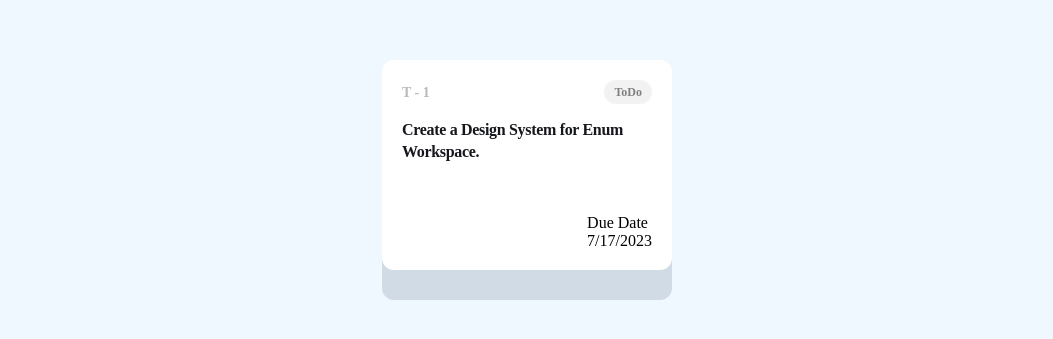
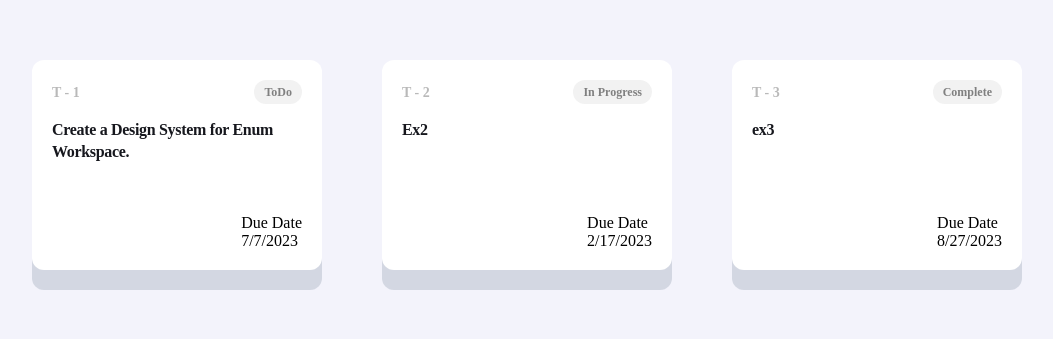
Before and after one commit to vaidanicu/Task-Manager, a React (Create React App) app: page / in a window 1280 px wide. Shown: the part 235-574 px from the top of the page, without its empty margins (113-1166 px from the left). Built offline with nearby package versions, Linux system fonts and the light colour scheme.

Commit message:
add Props

```diff
--- a/src/App.css
+++ b/src/App.css
@@ -1,5 +1,5 @@
-.App {
-  background-color: aliceblue;
+.App-header {
+  background-color: #f3f3fb;
   min-height: 100vh;
   display: flex;
   justify-content: center;
--- a/src/App.js
+++ b/src/App.js
@@ -1,12 +1,54 @@
 import "./App.css";
-import MyFirstComponent from "./components/MyFirstComponent";
 import TaskCard from "./components/task-card/TaskCard";
 
 function App() {
+  const Id = "T - 1";
+  const Status = "ToDo";
+  const Name = "Create a Design System for Enum Workspace.";
+  const dueDate = new Date(2023, 6, 17);
+
+  const data = [
+    {
+      id: "T - 1",
+      Status: "ToDo",
+      Name: "Create a Design System for Enum Workspace.",
+      dueDate: new Date(2023, 6, 7),
+    },
+    {
+      id: "T - 2",
+      Status: "In Progress",
+      Name: "Ex2",
+      dueDate: new Date(2023, 1, 17),
+    },
+    {
+      id: "T - 3",
+      Status: "Complete",
+      Name: "ex3",
+      dueDate: new Date(2023, 7, 27),
+    },
+  ];
+
   return (
     <div className="App">
       <header className="App-header">
-        <TaskCard />
+        <TaskCard
+          Id={data[0].id}
+          Status={data[0].Status}
+          Name={data[0].Name}
+          dueDate={data[0].dueDate}
+        />
+        <TaskCard
+          Id={data[1].id}
+          Status={data[1].Status}
+          Name={data[1].Name}
+          dueDate={data[1].dueDate}
+        />
+        <TaskCard
+          Id={data[2].id}
+          Status={data[2].Status}
+          Name={data[2].Name}
+          dueDate={data[2].dueDate}
+        />
       </header>
     </div>
   );
--- a/src/components/task-card/TaskCard.css
+++ b/src/components/task-card/TaskCard.css
@@ -1,6 +1,6 @@
 .card-wapper {
   background-color: #ffffff;
-  box-shadow: 0px 30px rgba(32, 56, 85, 0.15);
+  box-shadow: 0px 20px rgba(32, 56, 85, 0.15);
   border-radius: 12px;
   width: 250px;
   height: 170px;
@@ -8,6 +8,7 @@
   display: grid;
   grid-template-rows: max-content auto max-content;
   gap: 15px;
+  margin: 30px;
 }
 
 .card-wapper p {
--- a/src/components/task-card/TaskCard.js
+++ b/src/components/task-card/TaskCard.js
@@ -1,26 +1,21 @@
 import "../task-card/TaskCard.css";
 
-function TaskCard() {
-  const taskId = "T - 1";
-  const taskStatus = "ToDo";
-  const taskName = "Create a Design System for Enum Workspace.";
-  const dueDate = new Date(2023, 6, 17);
-
+function TaskCard(props) {
   return (
     <div className="card-wapper">
       <div className="card-header">
-        <p className="task-id">{taskId}</p>
+        <p className="task-id">{props.Id}</p>
         <div className="badge">
-          <p>{taskStatus}</p>
+          <p>{props.Status}</p>
         </div>
       </div>
       <div className="card-content">
-        <p>{taskName}</p>
+        <p>{props.Name}</p>
       </div>
       <div className="card-footer">
         <div>
           <p>Due Date</p>
-          <p>{dueDate.toLocaleDateString()}</p>
+          <p>{props.dueDate.toLocaleDateString()}</p>
         </div>
       </div>
     </div>
```
